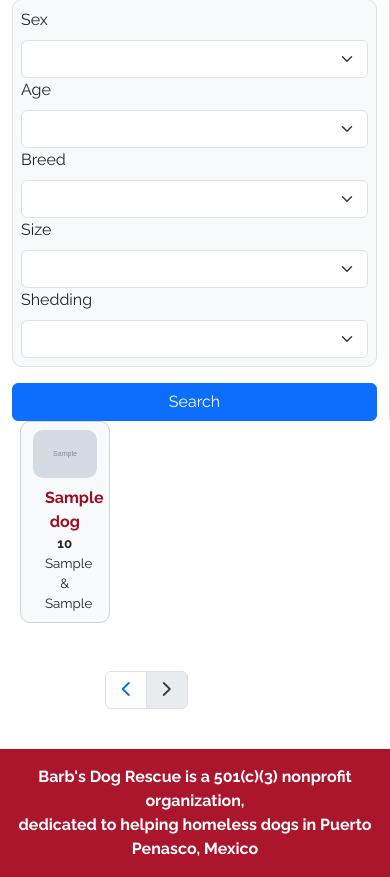
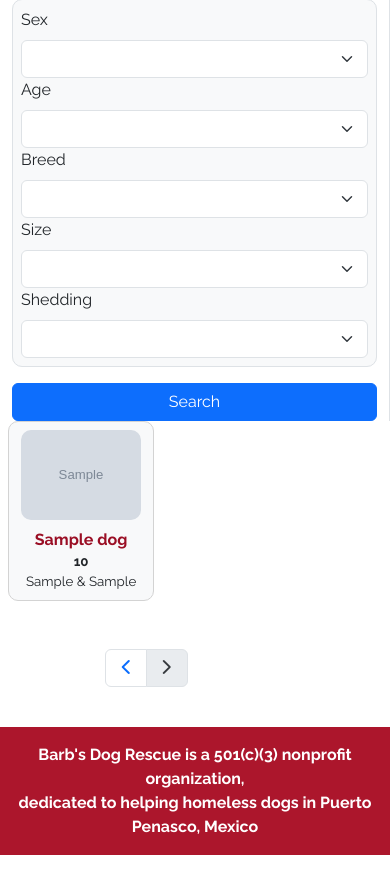
Before and after one commit to charliegriefer/barbs, a Flask app: template app/templates/index.html in a window 390 px wide; the page is wider, and only the part inside the window is pictured. Shown: the part 676-1553 px from the top of that part. After the commit the page ends 1531 px from the top of that part, so only its background shows below. Run offline with Flask 3, Linux system fonts and the light colour scheme; the template is opened without the code that fills it: most values are stand-ins (such as "Sample title", 1, 10 or a date in 2020); grey boxes marked "Sample" are stand-in pictures; form fields are guessed from the names that the template uses; parts of the project's set-up code (start-up, migrations or seed data) failed here and were passed over; some libraries are stand-ins or nearby versions.

Commit message:
Fix mobile view

```diff
--- a/app/templates/_includes/available_dogs.html
+++ b/app/templates/_includes/available_dogs.html
@@ -1,12 +1,12 @@
 {% if dogs|length > 0 %}
-  <div class="container text-center mt-0 pt-0">
+
     <div class="row">
       {% for dog in dogs %}
 
-        <div class="col-4 col-md-2 py-2 mx-2 mb-4 dog_search_result bg-light" style="cursor:pointer;" id="{{ dog.id }}">
+        <div class="col-6 col-md-4 col-lg-2 py-2 mx-2 mb-4 dog_search_result bg-light text-center" style="cursor:pointer;" id="{{ dog.id }}">
           <a href="{{ url_for('main.dog_detail', dog_id=dog.id) }}">
-            <img src="{{ dog.images[0].get('image').get('url') }}" />
-            <div class="container">
+            <img src="{{ dog.images[0].get('image').get('url') }}" class="img-fluid" />
+
             <div class="row">
               <div class="col pt-2">
                 <span class="fw-bold barbs_red">{{ dog.name }}</span>
@@ -24,13 +24,13 @@
                 {% endif %}
               </div>
             </div>
-            </div>
+
           </a>
         </div>
 
       {% endfor %}
     </div>
-  </div>
+
 {% else %}
   <div class="w-100 text-center">
     <div class="mt-4">
```
Lines whose indentation alone changed are shown as unchanged.
